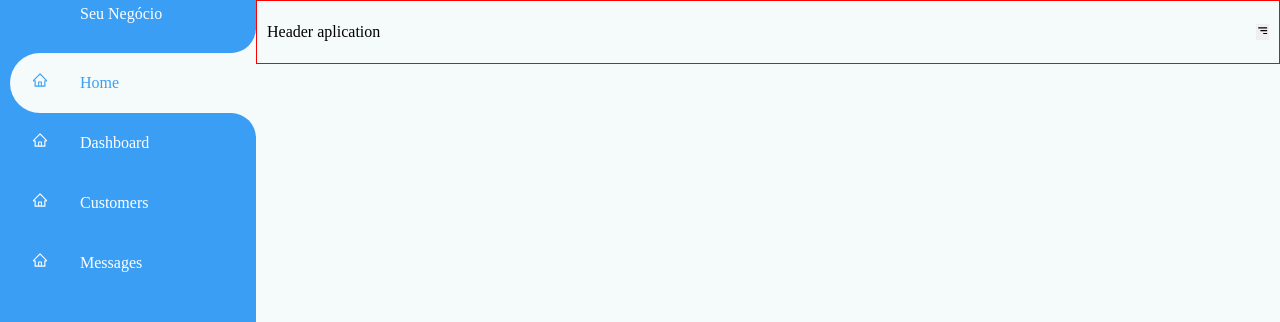
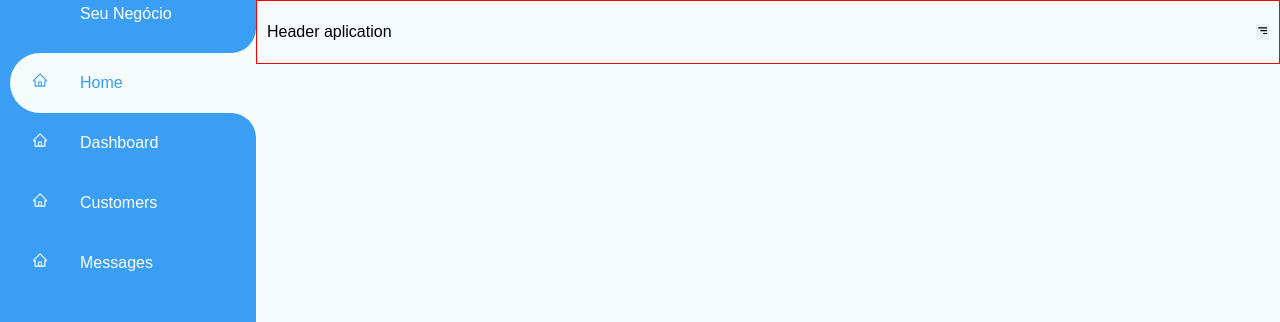
Before and after one commit to vinnidias/seunegocioonline, a React (Create React App) app in the folder dashboard/: page / in a window 1280 px wide. Shown: the top 322 px of the page. Built offline with nearby package versions, Linux system fonts and the light colour scheme; a web font is replaced by a local one.

Commit message:
adding fonts from goolgle fonts

```diff
--- a/dashboard/public/index.html
+++ b/dashboard/public/index.html
@@ -1,14 +1,12 @@
 <!DOCTYPE html>
 <html lang="en">
+
 <head>
   <meta charset="utf-8" />
   <link rel="icon" href="%PUBLIC_URL%/favicon.ico" />
   <meta name="viewport" content="width=device-width, initial-scale=1" />
   <meta name="theme-color" content="#000000" />
-    <meta
-      name="description"
-      content="Web site created using create-react-app"
-    />
+  <meta name="description" content="Web site created using create-react-app" />
   <link rel="apple-touch-icon" href="%PUBLIC_URL%/logo192.png" />
   <!--
       manifest.json provides metadata used when your web app is installed on a
@@ -24,8 +22,14 @@
       work correctly both with client-side routing and a non-root public URL.
       Learn how to configure a non-root public URL by running `npm run build`.
     -->
-    <title>React App</title>
+  <title>Dashboard</title>
+  <link rel="preconnect" href="https://fonts.googleapis.com">
+  <link rel="preconnect" href="https://fonts.gstatic.com" crossorigin>
+  <link
+    href="https: //fonts.googleapis.com/css2? family= Orbitron:wght@400;500;600;700 & family= Outfit:wght@200;300;400;500;600;900 & display=swap"
+    rel="stylesheet ">
 </head>
+
 <body>
   <noscript>You need to enable JavaScript to run this app.</noscript>
   <div id="root"></div>
@@ -40,4 +44,5 @@
       To create a production bundle, use `npm run build` or `yarn build`.
     -->
 </body>
+
 </html>
--- a/dashboard/src/styles/GlobalStyles.ts
+++ b/dashboard/src/styles/GlobalStyles.ts
@@ -6,6 +6,7 @@
   margin: 0;
   border: 0;
   box-sizing: border-box;
+  font-family: 'Orbitron', sans-serif;
 }
   body {
     min-height: 100vh;
```
Lines whose indentation alone changed are shown as unchanged.
